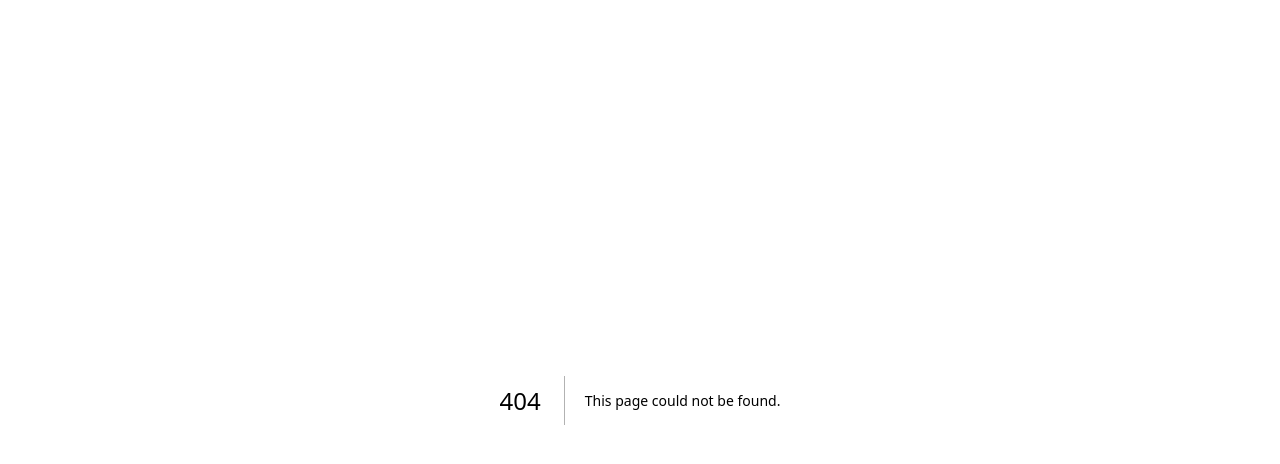
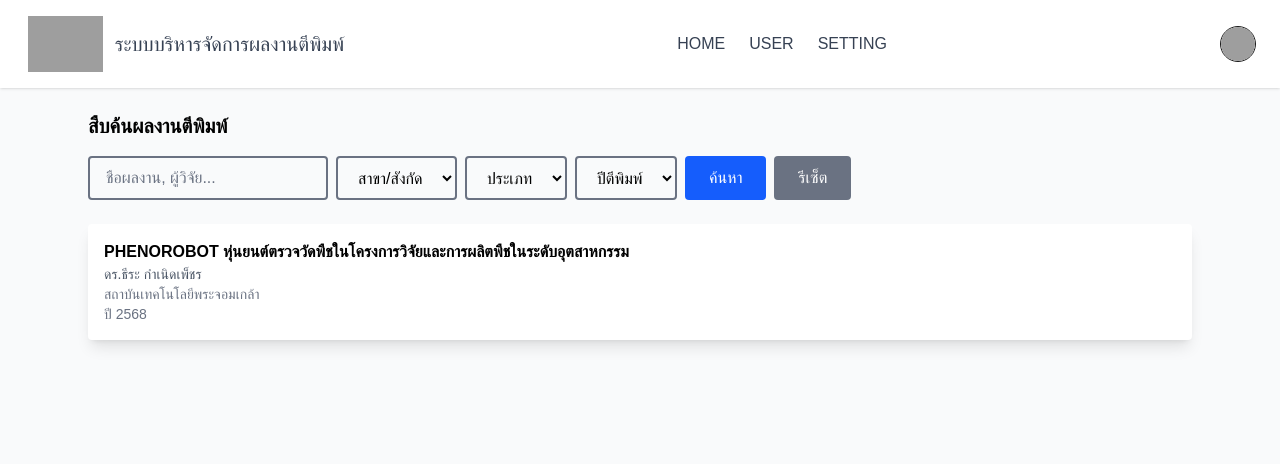
Before and after one commit to C6H12O6tan/projectse-g8, a Next.js app: page /Admin/search in a window 1280 px wide. Before the commit this address had no page. Shown: the top 464 px of the page. Built offline with nearby package versions, Linux system fonts and the light colour scheme; grey boxes are pictures that could not be loaded.

Commit message:
Add Admin Mode

```diff
--- a/package.json
+++ b/package.json
@@ -15,7 +15,8 @@
     "@mui/material": "^7.3.2",
     "next": "15.5.3",
     "react": "19.1.0",
-    "react-dom": "19.1.0"
+    "react-dom": "19.1.0",
+    "react-icons": "^5.5.0"
   },
   "devDependencies": {
     "@eslint/eslintrc": "^3",
--- /dev/null
+++ b/src/app/Admin/page.tsx
@@ -0,0 +1,61 @@
+"use client";
+import { useState } from "react";
+import { useRouter } from "next/navigation";
+import Header from "../components/Header";
+import Card from "../components/Card";
+import { projects } from "../data/mockData";
+import { FiSearch } from "react-icons/fi";
+
+export default function HomePage() {
+  const [query, setQuery] = useState("");
+  const router = useRouter();
+
+  const handleSearch = () => {
+    if (query.trim() !== "") {
+      router.push(`/search?keyword=${encodeURIComponent(query)}`);
+    } else {
+      router.push("/search");
+    }
+  };
+
+  return (
+    <main className="min-h-screen bg-gray-50">
+      <Header />
+
+      <section className="max-w-6xl mx-auto p-6">
+  <div className="flex justify-between items-center mb-6">
+    <h1 className="text-xl font-bold text-gray-900">Projects & Work</h1>
+
+    {/* Search bar */}
+    <div className="flex items-center">
+      <div className="relative">
+          <span className="absolute inset-y-0 left-3 flex items-center text-gray-400">
+            <FiSearch />
+          </span>
+          <input
+            type="text"
+            placeholder="ค้นหา: ชื่อผลงาน หรือ ชื่อผู้วิจัย"
+            value={query}
+            onChange={(e) => setQuery(e.target.value)}
+            className="pl-10 pr-4 py-2 rounded-lg border border-gray-500 text-black focus:outline-none focus:ring-2 focus:ring-blue-400"
+          />
+        </div>
+      <button
+        onClick={() => router.push(`/Admin/search?keyword=${query}`)}
+        className="bg-blue-500 text-white px-10 py-2 rounded-lg ml-1 hover:bg-blue-600"
+      >
+        ค้นหาขั้นสูง
+      </button>
+    </div>
+  </div>
+
+  {/* Card grid */}
+  <div className="grid grid-cols-1 md:grid-cols-3 gap-6">
+    {projects.map((p, index) => (
+      <Card key={index} title={p.title} image={p.image} year={p.year} />
+    ))}
+  </div>
+</section>
+    </main>
+  );
+}
--- /dev/null
+++ b/src/app/Admin/search/page.tsx
@@ -0,0 +1,95 @@
+"use client";
+import { useEffect, useState } from "react";
+import { useSearchParams } from "next/navigation";
+import Header from "../../components/Header";
+import { publishedWorks } from "../../data/mockData";
+
+export default function SearchPage() {
+  const searchParams = useSearchParams();
+  const keyword = searchParams.get("keyword") || "";
+
+  const [query, setQuery] = useState(keyword);
+  const [results, setResults] = useState(publishedWorks);
+
+  useEffect(() => {
+    if (keyword) {
+      const filtered = publishedWorks.filter((w) =>
+        w.title.includes(keyword)
+      );
+      setResults(filtered);
+    } else {
+      setResults(publishedWorks);
+    }
+  }, [keyword]);
+
+  const handleSearch = () => {
+    const filtered = publishedWorks.filter((w) =>
+      w.title.includes(query)
+    );
+    setResults(filtered);
+  };
+
+  return (
+    <main className="min-h-screen bg-gray-50">
+      <Header />
+
+      <section className="max-w-6xl mx-auto p-6">
+        <h1 className="text-xl text-black font-bold mb-4">สืบค้นผลงานตีพิมพ์</h1>
+
+        {/* Filters */}
+        <div className="flex flex-wrap gap-2 mb-6">
+          <input
+            type="text"
+            placeholder="ชื่อผลงาน, ผู้วิจัย..."
+            className="border-2 border-gray-500 text-black focus:border-blue-600 px-4 py-2 rounded placeholder-gray-500 outline-none w-60"
+            value={query}
+            onChange={(e) => setQuery(e.target.value)}
+          />
+          <select className="border-2 border-gray-500 text-black focus:border-blue-600 px-4 py-2 rounded placeholder-gray-500 outline-none">
+            <option>สาขา/สังกัด</option>
+          </select>
+          <select className="border-2 border-gray-500 text-black focus:border-blue-600 px-4 py-2 rounded placeholder-gray-500 outline-none">
+            <option>ประเภท</option>
+          </select>
+          <select className="border-2 border-gray-500 text-black focus:border-blue-600 px-4 py-2 rounded placeholder-gray-500 outline-none">
+            <option>ปีตีพิมพ์</option>
+          </select>
+          <button
+            onClick={handleSearch}
+            className="bg-blue-600 text-white px-6 py-2 rounded font-medium hover:bg-blue-700"
+          >
+            ค้นหา
+          </button>
+          <button
+            onClick={() => {
+              setQuery("");
+              setResults(publishedWorks);
+            }}
+            className="bg-gray-500 text-white px-6 py-2 rounded font-medium hover:bg-gray-600"
+          >
+            รีเซ็ต
+          </button>
+        </div>
+
+        {/* Results */}
+        <div className="space-y-4">
+          {results.length > 0 ? (
+            results.map((item, idx) => (
+              <div
+                key={idx}
+                className="bg-white text-black  rounded p-4 shadow-lg"
+              >
+                <h2 className="font-semibold">{item.title}</h2>
+                <p className="text-sm text-gray-600">{item.author}</p>
+                <p className="text-sm text-gray-500">{item.location}</p>
+                <p className="text-sm text-gray-500">ปี {item.year}</p>
+              </div>
+            ))
+          ) : (
+            <p className="text-gray-500">ไม่พบผลงานที่ค้นหา</p>
+          )}
+        </div>
+      </section>
+    </main>
+  );
+}
--- /dev/null
+++ b/src/app/components/Card.tsx
@@ -0,0 +1,30 @@
+"use client";
+import React from "react";
+
+interface CardProps {
+  title: string;
+  image: string;
+  year: number;
+}
+
+export default function Card({ title, image, year }: CardProps) {
+  return (
+    <div className="bg-[#143C63] text-white rounded-lg overflow-hidden shadow hover:shadow-lg transition flex flex-col justify-between">
+      {/* รูป */}
+      <img src={image} alt={title} className="w-full h-40 object-cover" />
+
+      {/* เนื้อหา */}
+      <div className="p-4 flex flex-col gap-2">
+        <h2 className="font-bold text-sm uppercase">{title}</h2>
+        {/* ถ้ามีเนื้อหาอื่นสามารถเพิ่มที่นี่ */}
+      </div>
+
+      {/* กล่องสีเหลือง ชิดมุมซ้ายล่างเสมอ */}
+      <div className="p-4">
+        <span className="bg-yellow-400 text-black text-xs px-2 py-1 rounded-xl inline-block">
+          UPDATE: {year}
+        </span>
+      </div>
+    </div>
+  );
+}
--- /dev/null
+++ b/src/app/components/Header.tsx
@@ -0,0 +1,41 @@
+"use client";
+import Link from "next/link";
+import { FiSearch } from "react-icons/fi"; // ไอคอนแว่นขยาย
+import { useState } from "react";
+
+export default function Header() {
+  const [query, setQuery] = useState("");
+
+  return (
+    <header className="w-full bg-white shadow flex items-center justify-between px-6 py-3">
+      {/* Logo */}
+      <div className="flex items-center space-x-2">
+        <img
+          src="https://upload.wikimedia.org/wikipedia/commons/thumb/a/a6/PSU_Brand_Logo.svg/2560px-PSU_Brand_Logo.svg.png"
+          alt="logo"
+          className="h-16 w-auto flex-shrink-0 p-1 pr-1"
+        />
+        <h1 className="text-xl font-medium text-gray-700">
+          ระบบบริหารจัดการผลงานตีพิมพ์
+        </h1>
+      </div>
+
+
+      {/* Menu */}
+      <nav className="flex items-center space-x-6 text-gray-700 font-medium">
+        <Link href="/">HOME</Link>
+        <Link href="/user">USER</Link>
+        <Link href="/setting">SETTING</Link>
+      </nav>
+
+      {/* Profile */}
+      <div>
+        <img
+          src="/images/placeholder.jpg"
+          alt="profile"
+          className="h-9 w-9 rounded-full border"
+        />
+      </div>
+    </header>
+  );
+}
--- /dev/null
+++ b/src/app/data/mockData.ts
@@ -0,0 +1,41 @@
+export const projects = [
+  {
+    title: "PHENOROBOT",
+    image: "/images/phenorobot.jpg",
+    year: 2025,
+  },
+  {
+    title: "ACADEMIC WORKS & ACHIEVEMENTS",
+    image: "/images/academic_works.jpg",
+    year: 2024,
+  },
+  {
+    title: "PUBLICATIONS AND RESEARCH CONTRIBUTIONS",
+    image: "/images/puzzle.jpg",
+    year: 2025,
+  },
+  {
+    title: "INNOVATIVE RESEARCH & PUBLISHED PAPERS",
+    image: "/images/placeholder.jpg",
+    year: 2025,
+  },
+  {
+    title: "ACADEMIC PROJECTS AND JOURNALS",
+    image: "/images/placeholder.jpg",
+    year: 2025,
+  },
+  {
+    title: "ACADEMIC RESEARCH & CREATIVE WORKS",
+    image: "/images/placeholder.jpg",
+    year: 2025,
+  },
+];
+
+export const publishedWorks = [
+  {
+    title: "PHENOROBOT หุ่นยนต์ตรวจวัดพืชในโครงการวิจัยและการผลิตพืชในระดับอุตสาหกรรม",
+    author: "ดร.ธีระ กำเนิดเพ็ชร",
+    location: "สถาบันเทคโนโลยีพระจอมเกล้า",
+    year: 2568,
+  },
+];
```
Also changed, not shown: src/app/Admin/download/page.tsx (added), 2 other files (tests, documents, lock files or other folders).
